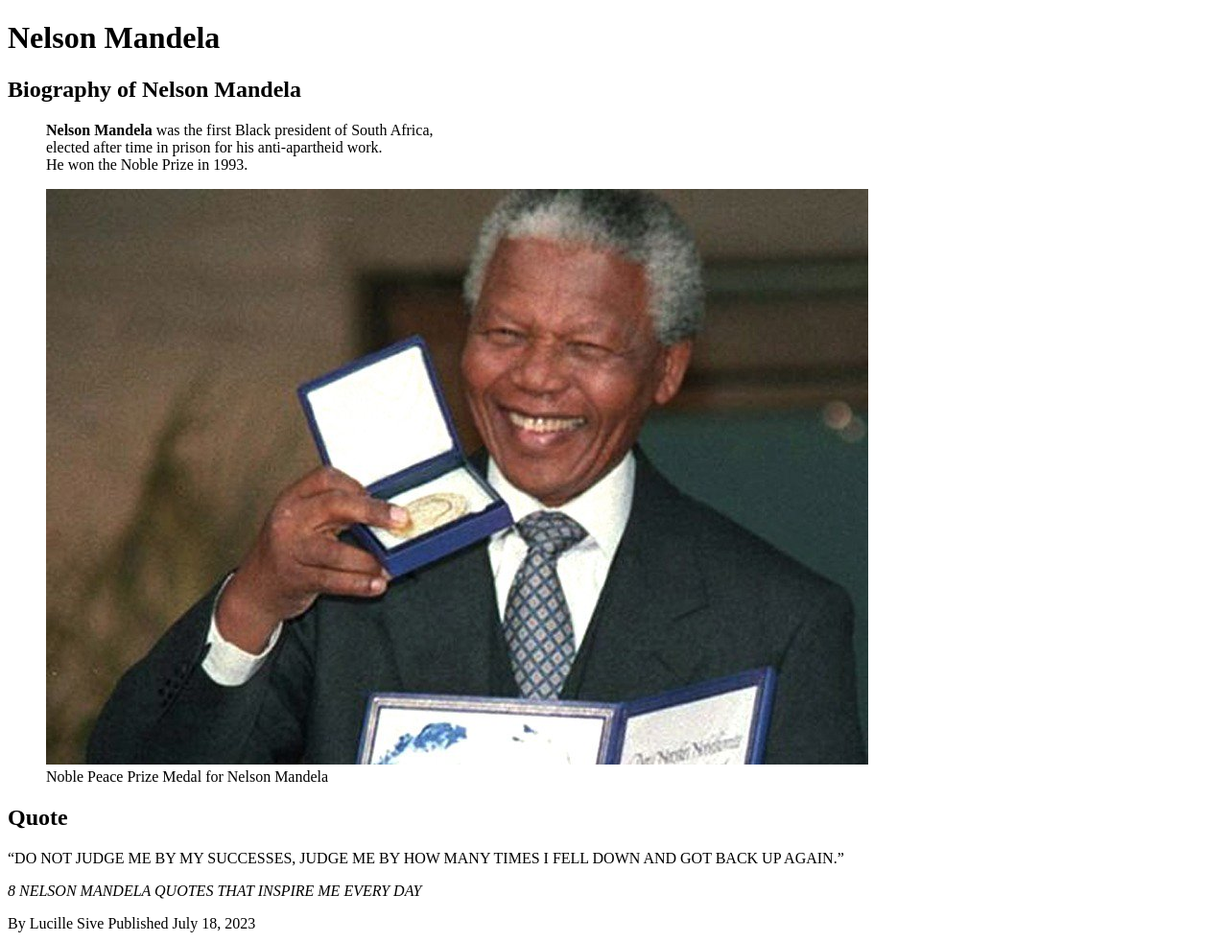
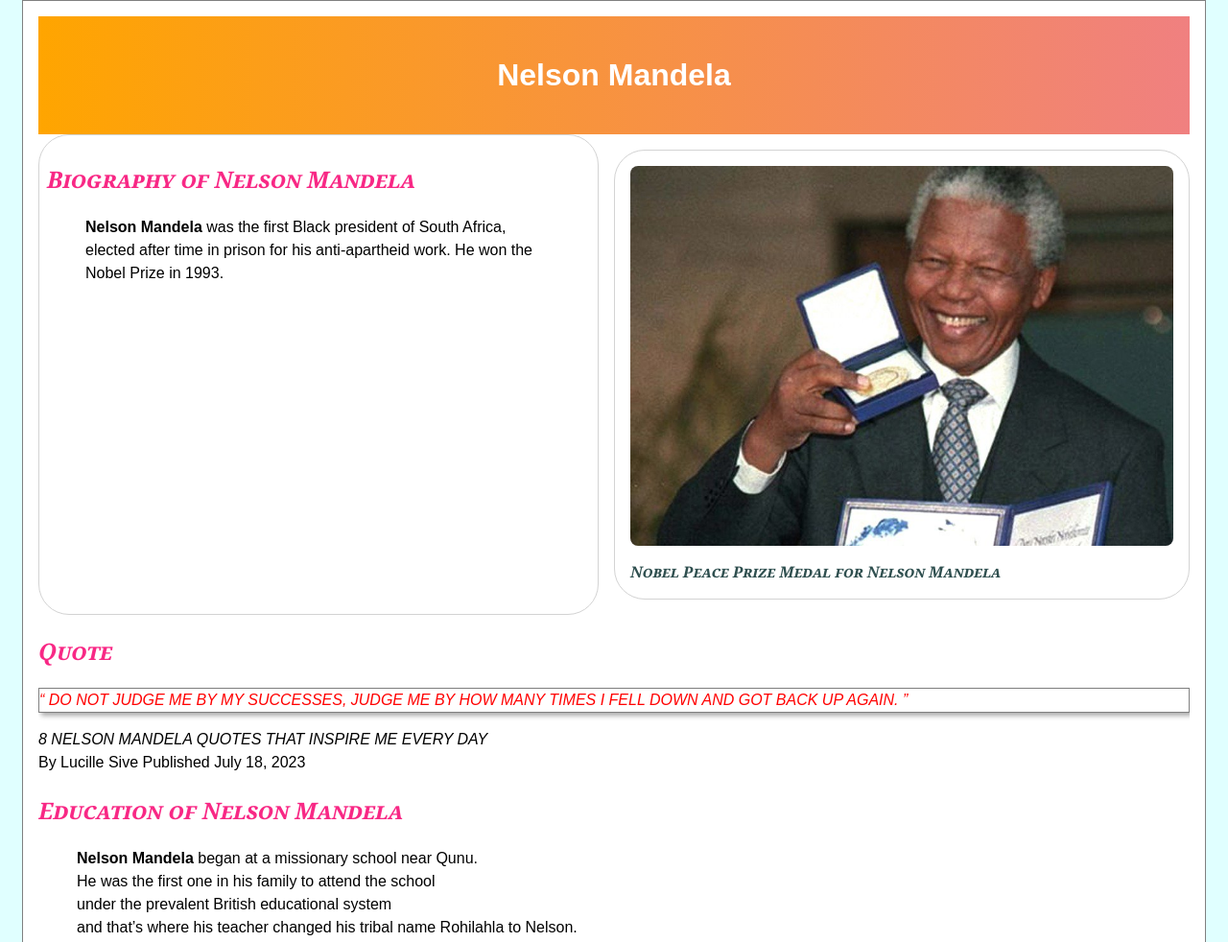
Before and after one commit to RMaruf/RMaruf.github.io, a plain HTML site: page index.html in a window 1280 px wide. Shown: the top 982 px of the page at 96% size. Drawn offline with Linux system fonts and the light colour scheme.

Commit message:
Add files via upload

```diff
--- a/index.html
+++ b/index.html
@@ -9,6 +9,7 @@
     <meta name="Keywords" content="Nelson Mandela Biography, Education, Political Awakening, Prison Years"/>
     <meta name="description" content="This website is about the life of Nelson Mandela"/>
     <title>Nelson Mandela | Biography</title>
+    <link rel="stylesheet" href="styles.css">
 </head>
 <body>
     <!-- Header section-->
@@ -19,43 +20,43 @@
      </header>
 
      <main>
-        <!-- Biography section of Nelson Mandela-->
-         <section id="Biography of Nelson Mandela">
-            <h2>
-                Biography of Nelson Mandela
-            </h2>
-            <!-- Biography paragraph using a blockquote element-->
+        <!-- Biography section of Nelson Mandela -->
+        <section id="Biography">
+            <div class="Biography-content">
+                <div class="Biography-text">
+                    <h2>Biography of Nelson Mandela</h2>
+                    <!-- Biography paragraph using a blockquote element -->
                     <blockquote cite="https://www.biography.com/political-figures/nelson-mandela">
-                <strong><div>Nelson Mandela</strong> was the first Black president of South Africa,</div><div> elected after time
-                in prison for his anti-apartheid work.</div> He won the Noble Prize in 1993.
+                        <strong>Nelson Mandela</strong> was the first Black president of South Africa,
+                        elected after time in prison for his anti-apartheid work. He won the Nobel Prize in 1993.
                     </blockquote>
-             <!-- A figure element using a Relative path image and a figcaption-->
-              <figure>
-                <img src="images/Nelson Mandela Noble Prize.jpg" alt="Nelson Mandela Won Noble Prize" title="Won Peace Noble Prize">
+                </div>
+                <!-- A figure element using a relative path image and a figcaption -->
+                <figure class="Biography-image">
+                    <img src="images/Nelson Mandela Noble Prize.jpg" alt="Nelson Mandela Won Nobel Prize" title="Won Peace Nobel Prize">
                     <figcaption>
-                    Noble Peace Prize Medal for Nelson Mandela
+                        Nobel Peace Prize Medal for Nelson Mandela
                     </figcaption>
                 </figure>
-              <!-- Motivational quote by Nelson Mandela using q element-->
-               <p>
-                <h2>
-                    Quote
-                </h2>
-                <q cite="https://www.lionworldtravel.com/news/8-nelson-mandela-day-quotes">DO NOT JUDGE ME BY MY SUCCESSES, JUDGE ME BY HOW MANY TIMES I FELL DOWN AND GOT BACK UP AGAIN.</q>
-                </p>
-                <p>
+            </div>
+            <!-- Motivational quote by Nelson Mandela using q element -->
+            <div class="Biography-quote">
+                <h2>Quote</h2>
+                <q cite="https://www.lionworldtravel.com/news/8-nelson-mandela-day-quotes">
+                    DO NOT JUDGE ME BY MY SUCCESSES, JUDGE ME BY HOW MANY TIMES I FELL DOWN AND GOT BACK UP AGAIN.
+                </q>
                 <cite>
                     8 NELSON MANDELA QUOTES THAT INSPIRE ME EVERY DAY
                 </cite>
                 <div>
                     By Lucille Sive Published July 18, 2023
                 </div>
-                </p>
-
+            </div>
         </section>
 
+
          <!-- Nelson Mandela Education life section-->
-          <section id="Nelson Mandela Education">
+          <section id="Education">
             <h2>
                 Education of Nelson Mandela
             </h2>
@@ -92,7 +93,7 @@
           </section>
 
           <!-- Prison section of Nelson Mandela-->
-         <section id="Why did Nelson Mandela go to Prison">
+         <section id="Prison">
             <h2>
                 Why did Nelson Mandela go to Prison
             </h2>
@@ -109,7 +110,7 @@
               </figure>
          </section>
         <!-- Death section of Nelson Mandela-->
-        <section id="When did Nelson Mandela die">
+        <section id="Death">
             <h2>
                 When did Nelson Mandela die
             </h2>
@@ -146,7 +147,7 @@
          </section>
 
          <!-- Section for Contact us-->
-          <section id="Contact us">
+          <section id="Contact">
 
             <!--Creating Contact form with multiple input elements-->
             <form action="Contact Form" method="post">
--- /dev/null
+++ b/styles.css
@@ -0,0 +1,172 @@
+
+/* Name: Maruf Rasool
+   Studend ID: 8646187 */
+
+html {
+    font: 16px/1.5 Arial, sans-serif; /* Adjusted font size and line height */
+    background-color: lightcyan; /* Background color */
+}
+
+body {
+    max-width: 1200px; /* Maximum width of the body */
+    margin: 0 auto; /* Center the body horizontally */
+    padding: 1rem; /* Padding inside the body */
+    background-color: white; /* Background color */
+    border: 1px solid gray; /* Border color */
+}
+
+header {
+    background: linear-gradient(to right, orange, lightcoral); /* Gradient background */
+    padding: 1rem; /* Padding inside the header */
+    text-align: center; /* Center-align text */
+    color: white; /* Text color */
+}
+
+footer {
+    font-size: 0.7rem; /* Smaller font size */
+    text-align: center; /* Center-align text */
+    padding: 0.5rem; /* Padding inside the footer */
+    background: linear-gradient(to right, blue, purple); /* Gradient background */
+    color: white; /* Text color */
+    border-top: 3px solid gray; /* Border at the top */
+    clear: both; /* Clear floats */
+}
+
+/* Main content area - clear floats */
+main {
+    overflow: hidden; /* Clear floats */
+}
+
+/* Biography section styling to move biography beside image*/
+#Biography {
+    margin-bottom: 1rem; /* Space below the section */
+}
+
+.Biography-content {
+    display: flex; /* Flexbox layout */
+    gap: 1rem; /* Space between content and image */
+}
+
+.Biography-text {
+    flex: 1; /* Takes equal space with image*/
+    padding: 0.5rem; /* Padding inside the text content */
+    border: 0.5px solid lightgray; /* The Border around text content */
+    border-radius: 2rem; /* Size of rounded corners */
+    background-color: white; /* Light gray background */
+}
+
+.Biography-image {
+    flex: 1; /* Takes equal space with text*/
+    padding: 1rem; /* Padding inside the figure */
+    border: 1px solid lightgrey; /* The Border around the image */
+    border-radius: 2rem; /* Size of Rounded corners */
+    background-color: white; /* Slightly different gray background */
+}
+/* The biography image width */
+.Biography-image img {
+    width: 100%; /* Full width within its container */
+    border-radius: 0.5rem; /* Rounded corners */
+}
+
+q {
+    font-style: italic; /* Italic text */
+    color: red; /* red color quote*/
+    border: 1px solid gray; /* Border around the quote */
+    box-shadow: 3px 3px 5px darkgray; /* Shadow effect and color*/
+    display: block; /* Block display to ensure margins are applied */
+    margin: 1rem 0; /* Margin above and below */
+}
+
+cite {
+    display: block; /* Ensure citation is on its own line */
+    font-style: italic; /* Italic text style */
+    margin-top: 0.5rem; /* Margin above the citation */
+}
+
+
+/* Figure element - border, background, and padding */
+figure {
+    border: 1px solid lightgray; /* Border around figure and color */
+    border-radius: 2rem; /* Rounded corners */
+    background-color: white; /* white background */
+    padding: 1rem; /* Padding inside figure */
+    margin: 1rem auto; /* Margin above and below */
+}
+
+/* Figcaption - styles for captions */
+figcaption {
+    font-variant: small-caps; /* Small caps font variant */
+    font-style: italic; /* Italic font style */
+    font-weight: bold; /* Bold font weight */
+    font-family: Georgia, serif; /* Georgia font family */
+    color: darkslategray; /* darkslategray color */
+    text-align: auto; /* Center-align text */
+    margin-top: 0.5rem; /* Margin above the caption */
+}
+
+h2 {
+    font-variant: small-caps; /* Optional: Small caps font variant */
+    font-style: italic; /* Optional: Italic font style */
+    font-weight: bold; /* Optional: Bold font weight */
+    font-family: Georgia, serif; /* Optional: Font family */
+    color: rgb(248, 40, 133); /* pink color */
+}
+
+
+/* Unordered list within aside - styles for list items */
+aside ul {
+    list-style: none; /* Remove bullet points */
+    padding: 0; /* Remove padding */
+}
+
+aside ul li {
+    margin: 0.5rem 0; /* Margin above and below each item */
+}
+
+/* Links within aside ul li - styles for links */
+aside ul li a {
+    text-decoration: none; /* Remove underline */
+    color: black; /* Black color */
+}
+
+/* Hover effect for links within aside ul li a - change color on hover */
+aside ul li a:hover {
+    color: orange; /* Orange color on hover */
+}
+
+/* Form controls - width, padding, and border */
+form label {
+    font-variant: small-caps; /* Small caps font variant */
+    font-weight: bold; /* Bold text */
+    border: 0.2px solid lightgray; /* Border around controls */
+    border-radius: 2rem; /* Rounded corners */
+}
+
+
+
+
+#Resources {
+    float: center;
+    width: 30%;
+    padding: 0.5rem; /* Padding inside controls */
+    margin: 0.5rem 0; /* Margin above and below controls */
+    border: 1px solid lightgray; /* Border around controls */
+    border-radius: 2rem; /* Rounded corners */
+}
+
+form input,
+form textarea,
+form select {
+    width: 100%; /* Full width */
+    padding: 0.5rem; /* Padding inside controls */
+    margin: 0.5rem 0; /* Margin above and below controls */
+    border: 1px solid lightgray; /* Border around controls */
+    border-radius: 2rem; /* Rounded corners */
+}
+
+/* Responsive design for screens smaller than 768px */
+@media (max-width: 600px) {
+    .Biography-content {
+        flex-direction: column; /* Stack content vertically */
+    }
+}
```
Also changed, not shown: Nelson Mandela Death.jpg (added), Nelson Mandela Noble Prize.jpg (added), Nelson Mandela Prison Life.jpg (added). Lines whose indentation alone changed are shown as unchanged.
